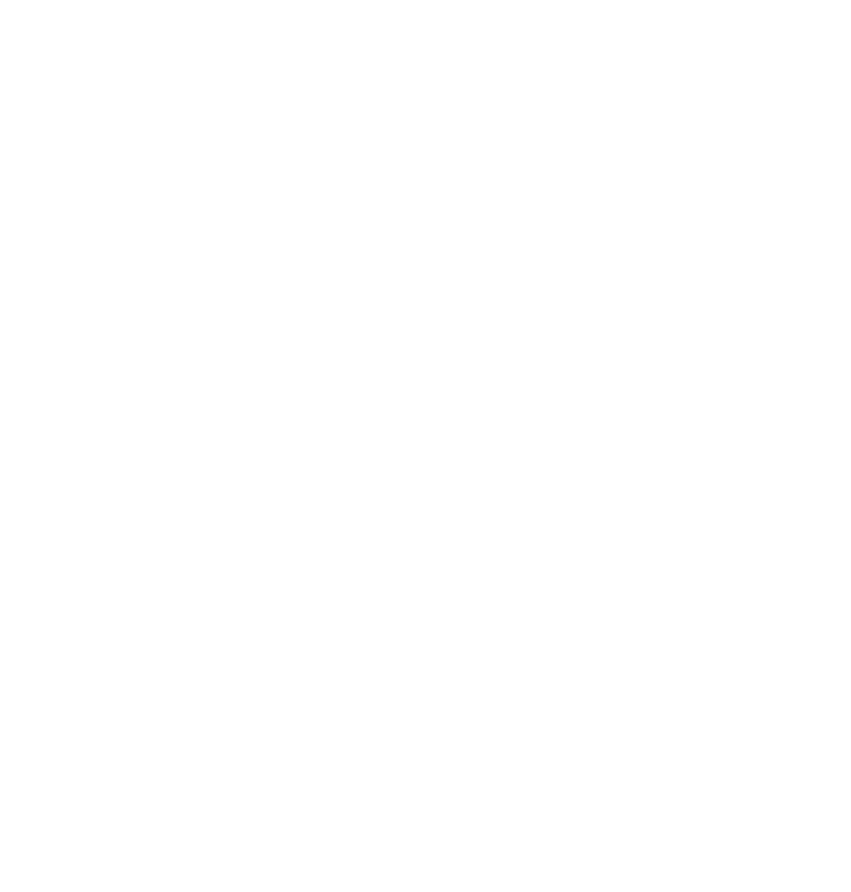
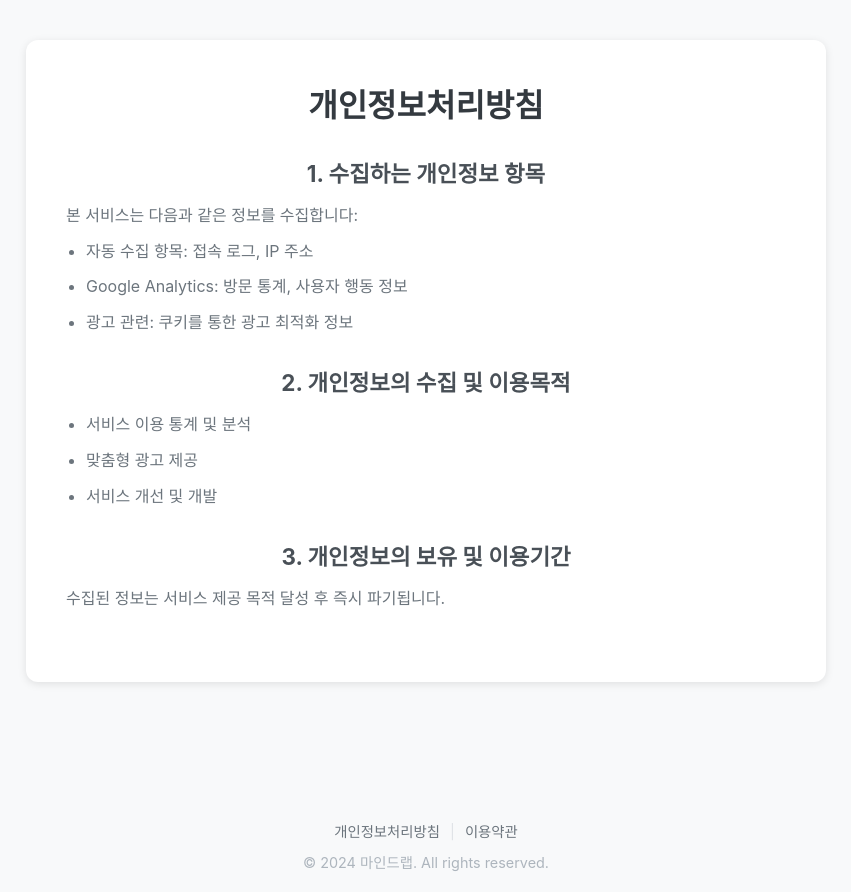
Before and after one commit to nongmeeeel/mindlab, a React (Create React App) app: page /privacy in a window 1280 px wide. Before the commit this address had no page. Shown: the whole page, without its empty margins (214-1065 px from the left). Before the commit the page ends 800 px from the top, so only its background shows below. Built offline with nearby package versions, Linux system fonts and the light colour scheme; a web font is replaced by a local one; what chartjs-plugin-datalabels would draw is missing.

Commit message:
푸터 정책 추가

```diff
--- a/src/App.js
+++ b/src/App.js
@@ -15,9 +15,13 @@
 // DetailedReport 대신 직접 Detail 컴포넌트 사용
 
 import './styles/App.css';
+import Privacy from './pages/Privacy';
+import Terms from './pages/Terms';
+import Footer from './components/Footer';
 
 function App() {
   return (
+    <>
       <Routes>
         <Route path="/" element={<Home />} />
 
@@ -32,8 +36,11 @@
         <Route path="/result/attachment" element={<AttachmentResult />} />
 
         {/* Detail 페이지 라우트 추가 */}
-
+        <Route path="/privacy" element={<Privacy />} />
+        <Route path="/terms" element={<Terms />} />
       </Routes>
+      <Footer />
+    </>
   );
 }
 
--- a/src/components/AdBanner.js
+++ b/src/components/AdBanner.js
@@ -1,11 +1,16 @@
-import React, { useEffect } from 'react';
+import React, { useEffect, useRef } from 'react';
 
 const AdBanner = () => {
+  const isLoaded = useRef(false);
+
   useEffect(() => {
-    try {
-      (window.adsbygoogle = window.adsbygoogle || []).push({});
-    } catch (error) {
-      console.error('AdSense 에러:', error);
+    if (!isLoaded.current) {
+      try {
+        (window.adsbygoogle = window.adsbygoogle || []).push({});
+        isLoaded.current = true;
+      } catch (error) {
+        console.error('AdSense 에러:', error);
+      }
     }
   }, []);
 
--- /dev/null
+++ b/src/components/Footer.js
@@ -0,0 +1,20 @@
+import React from 'react';
+import { Link } from 'react-router-dom';
+import '../styles/Footer.css';
+
+const Footer = () => {
+  return (
+    <footer className="footer">
+      <div className="footer-content">
+        <div className="footer-links">
+          <Link to="/privacy">개인정보처리방침</Link>
+          <span className="divider">|</span>
+          <Link to="/terms">이용약관</Link>
+        </div>
+        <p className="copyright">© 2024 마인드랩. All rights reserved.</p>
+      </div>
+    </footer>
+  );
+};
+
+export default Footer;
--- a/src/components/detail/MBTIDetail.js
+++ b/src/components/detail/MBTIDetail.js
@@ -24,6 +24,7 @@
 );
 
 const MBTIDetail = ({ scores, resultType }) => {
+  console.log('MBTIResult2 scores:', scores);
   const detail = mbtiDetails[resultType];
 
   const options = {
--- a/src/pages/Home.js
+++ b/src/pages/Home.js
@@ -3,7 +3,7 @@
 import { FaBrain, FaUserCircle, FaHeart } from 'react-icons/fa';
 import '../styles/Home.css';
 import { logEvent } from '../utils/analytics';
-
+import Footer from '../components/Footer';
 const Home = () => {
   const navigate = useNavigate();
 
@@ -67,9 +67,7 @@
           </button>
         </div>
 
-        <footer className="home-footer">
-          <p>© 2024 마인드랩. All rights reserved.</p>
-        </footer>
+        <Footer />
       </div>
     </div>
   );
--- /dev/null
+++ b/src/pages/Privacy.js
@@ -0,0 +1,38 @@
+import React from 'react';
+import '../styles/Legal.css';
+
+const Privacy = () => {
+  return (
+    <div className="legal-page">
+      <div className="legal-container">
+        <h1>개인정보처리방침</h1>
+
+        <section>
+          <h2>1. 수집하는 개인정보 항목</h2>
+          <p>본 서비스는 다음과 같은 정보를 수집합니다:</p>
+          <ul>
+            <li>자동 수집 항목: 접속 로그, IP 주소</li>
+            <li>Google Analytics: 방문 통계, 사용자 행동 정보</li>
+            <li>광고 관련: 쿠키를 통한 광고 최적화 정보</li>
+          </ul>
+        </section>
+
+        <section>
+          <h2>2. 개인정보의 수집 및 이용목적</h2>
+          <ul>
+            <li>서비스 이용 통계 및 분석</li>
+            <li>맞춤형 광고 제공</li>
+            <li>서비스 개선 및 개발</li>
+          </ul>
+        </section>
+
+        <section>
+          <h2>3. 개인정보의 보유 및 이용기간</h2>
+          <p>수집된 정보는 서비스 제공 목적 달성 후 즉시 파기됩니다.</p>
+        </section>
+      </div>
+    </div>
+  );
+};
+
+export default Privacy;
--- /dev/null
+++ b/src/pages/Terms.js
@@ -0,0 +1,29 @@
+import React from 'react';
+import '../styles/Legal.css';
+
+const Terms = () => {
+  return (
+    <div className="legal-page">
+      <div className="legal-container">
+        <h1>이용약관</h1>
+
+        <section>
+          <h2>1. 서비스 이용</h2>
+          <p>본 서비스는 심리 테스트 결과를 제공하며, 전문적인 심리 상담을 대체할 수 없습니다.</p>
+        </section>
+
+        <section>
+          <h2>2. 책임 제한</h2>
+          <p>테스트 결과는 참고용이며, 결과에 대한 책임은 사용자에게 있습니다.</p>
+        </section>
+
+        <section>
+          <h2>3. 광고 서비스</h2>
+          <p>본 서비스는 Google AdSense를 통한 광고를 포함하고 있습니다.</p>
+        </section>
+      </div>
+    </div>
+  );
+};
+
+export default Terms;
--- a/src/pages/attachment/AttachmentResult.js
+++ b/src/pages/attachment/AttachmentResult.js
@@ -20,6 +20,10 @@
       result_type: resultType
     });
   }, [resultType]);
+
+  useEffect(() => {
+    window.scrollTo(0, 0);
+  }, []);
 
   // 자기/타인 이미지 성향 텍스트 생성
   const getSelfImageText = () => {
--- a/src/pages/enneagram/EnneagramResult.js
+++ b/src/pages/enneagram/EnneagramResult.js
@@ -20,6 +20,10 @@
       result_type: resultType
     });
   }, [resultType]);
+
+  useEffect(() => {
+    window.scrollTo(0, 0);
+  }, []);
 
   console.log(scores);
 
--- a/src/pages/mbti/MBTIResult.js
+++ b/src/pages/mbti/MBTIResult.js
@@ -9,10 +9,12 @@
 
 const MBTIResult = () => {
   const location = useLocation();
-  const { resultType } = location.state || {};
+  const { resultType, scores } = location.state || {};
   const result = mbtiDescriptions[resultType];
   const [imageLoaded, setImageLoaded] = useState(false);
   const [isPremium, setIsPremium] = useState(true);
+
+  console.log('MBTIResult scores:', scores);
 
   useEffect(() => {
     logEvent('test_result', {
@@ -20,6 +22,10 @@
       result_type: resultType
     });
   }, [resultType]);
+
+  useEffect(() => {
+    window.scrollTo(0, 0);
+  }, []);
 
   const handlePremiumPurchase = () => {
     // 여기에 결제 로직 추가
@@ -125,13 +131,14 @@
 
         {isPremium && (
           <div className="premium-content">
-            <MBTIDetail resultType={resultType} />
+            <MBTIDetail scores={scores} resultType={resultType} />
           </div>
         )}
 
         <ActionButtons
           position="bottom"
           type="mbti"
+          scores={scores}
           resultType={resultType}
           onPremiumPurchase={handlePremiumPurchase}
           isPremium={isPremium}
--- /dev/null
+++ b/src/styles/Footer.css
@@ -0,0 +1,43 @@
+.footer {
+  margin-top: auto;
+  padding: 20px 0;
+  background-color: #f8f9fa;
+  font-size: 0.9rem;
+}
+
+.footer-content {
+  max-width: 800px;
+  margin: 0 auto;
+  text-align: center;
+}
+
+.footer-links {
+  margin-bottom: 10px;
+}
+
+.footer-links a {
+  color: #6c757d;
+  text-decoration: none;
+  transition: color 0.2s;
+}
+
+.footer-links a:hover {
+  color: #495057;
+}
+
+.divider {
+  margin: 0 10px;
+  color: #dee2e6;
+}
+
+.copyright {
+  color: #adb5bd;
+  margin: 0;
+}
+
+@media (max-width: 768px) {
+  .footer {
+    padding: 15px 0;
+    font-size: 0.85rem;
+  }
+}
--- /dev/null
+++ b/src/styles/Legal.css
@@ -0,0 +1,59 @@
+.legal-page {
+  min-height: 100vh;
+  padding: 40px 20px;
+  background-color: #f8f9fa;
+}
+
+.legal-container {
+  max-width: 800px;
+  margin: 0 auto;
+  background: white;
+  padding: 40px;
+  border-radius: 12px;
+  box-shadow: 0 2px 8px rgba(0,0,0,0.1);
+}
+
+.legal-container h1 {
+  margin-bottom: 30px;
+  color: #343a40;
+  font-size: 2rem;
+}
+
+.legal-container section {
+  margin-bottom: 30px;
+}
+
+.legal-container h2 {
+  color: #495057;
+  font-size: 1.4rem;
+  margin-bottom: 15px;
+}
+
+.legal-container p,
+.legal-container li {
+  color: #6c757d;
+  line-height: 1.6;
+  margin-bottom: 10px;
+}
+
+.legal-container ul {
+  padding-left: 20px;
+}
+
+@media (max-width: 768px) {
+  .legal-page {
+    padding: 20px 15px;
+  }
+
+  .legal-container {
+    padding: 25px;
+  }
+
+  .legal-container h1 {
+    font-size: 1.8rem;
+  }
+
+  .legal-container h2 {
+    font-size: 1.3rem;
+  }
+}
```
Lines whose indentation alone changed are shown as unchanged.
